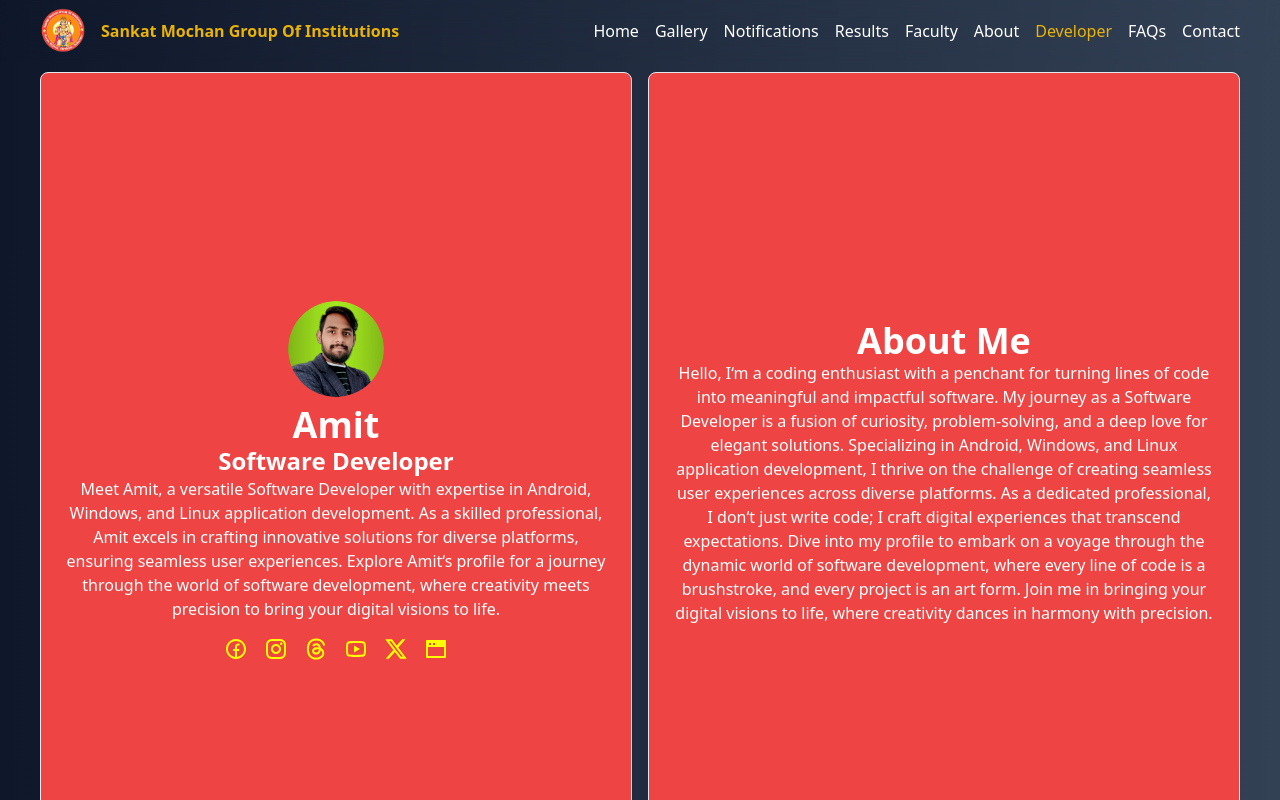
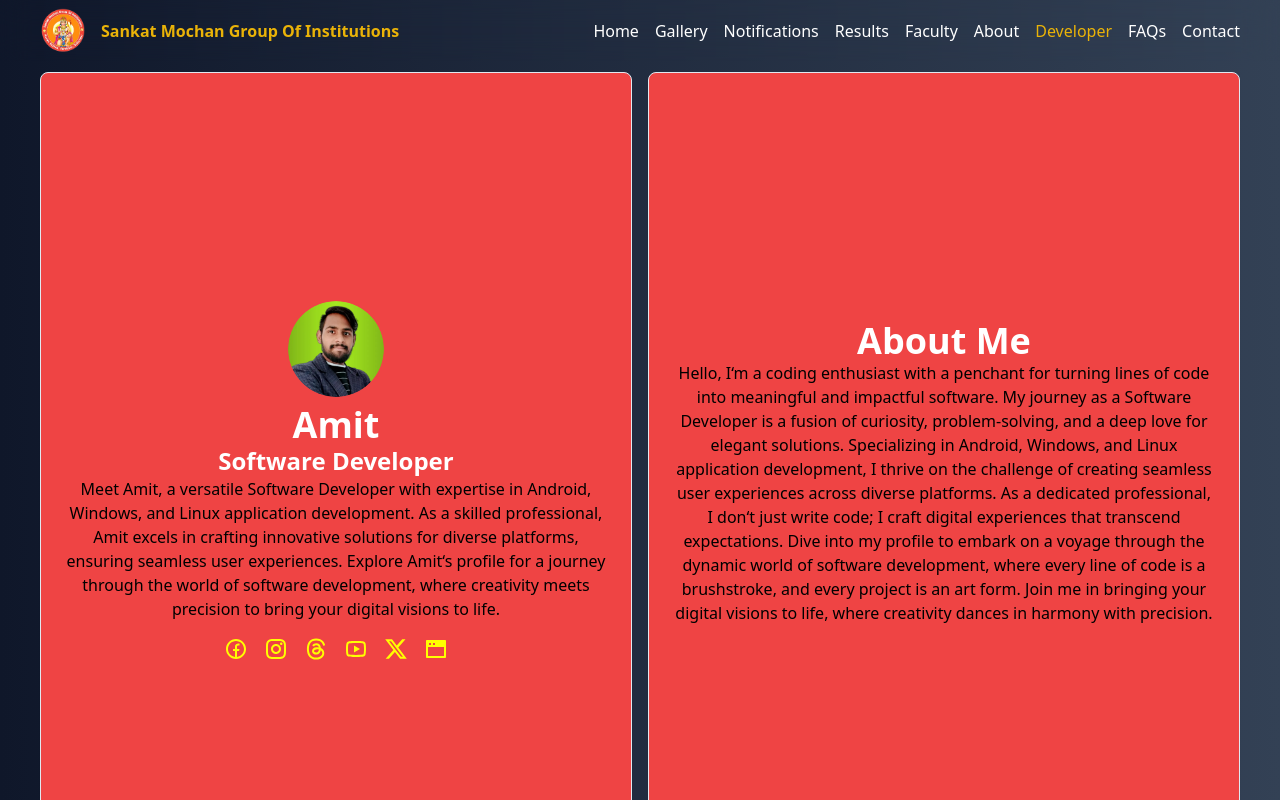
Before and after one commit to studyatsmgoi/smgoi, a Next.js app: page /developer in a window 1280 px wide. Shown: the top 800 px of the page. Built offline with nearby package versions, Linux system fonts and the light colour scheme.

Commit message:
some more required changes
some more data changes

```diff
--- a/src/app/developer/page.tsx
+++ b/src/app/developer/page.tsx
@@ -78,7 +78,7 @@ const developer: React.FC = () => {
             <h1 className="text-2xl font-bold text-white">
               Software Developer
             </h1>
-            <p className="text-white">
+            <p className="text-black font-medium">
               Meet Amit, a versatile Software Developer with expertise in
               Android, Windows, and Linux application development. As a skilled
               professional, Amit excels in crafting innovative solutions for
@@ -93,9 +93,9 @@ const developer: React.FC = () => {
         </Card>
         <Card className="h-auto w-auto bg-red-500 rounded-lg m-2">
           <CardContent>
-            <div className="flex flex-col items-center justify-center h-screen bg-red-500 text-white">
-              <h1 className="text-4xl font-bold">About Me</h1>
-              <p className="text-center">
+            <div className="flex flex-col items-center justify-center h-screen bg-red-500 text-black">
+              <h1 className="text-4xl font-bold text-white">About Me</h1>
+              <p className="text-center font-medium">
                 Hello, I&lsquo;m a coding enthusiast with a penchant for turning lines
                 of code into meaningful and impactful software. My journey as a
                 Software Developer is a fusion of curiosity, problem-solving,
--- a/src/app/robots.ts
+++ b/src/app/robots.ts
@@ -1,4 +1,3 @@
-// File: robots.ts
 
 import { MetadataRoute } from 'next';
 
@@ -26,7 +25,6 @@ export default function robots(): MetadataRoute.Robots {
       {
         userAgent: '*',
         allow: '/',
-        disallow: '/src/',
       },
     ],
     sitemap: 'https://smgoi.com/sitemap.xml',
--- a/src/app/sitemap.ts
+++ b/src/app/sitemap.ts
@@ -6,19 +6,19 @@ export default function sitemap(): MetadataRoute.Sitemap {
       url: 'https://smgoi.com/',
       lastModified: new Date(),
       changeFrequency: 'monthly',
-      priority: 1,
+      priority: 0.5,
     },
     {
       url: 'https://smgoi.com/developer',
       lastModified: new Date(),
       changeFrequency: 'yearly',
-      priority: 1,
+      priority: 0.5,
     },
     {
       url: 'https://smgoi.com/contact',
       lastModified: new Date(),
       changeFrequency: 'yearly',
-      priority: 0.8,
+      priority: 0.5,
     },
     {
       url: 'https://smgoi.com/faq',
@@ -30,13 +30,13 @@ export default function sitemap(): MetadataRoute.Sitemap {
       url: 'https://smgoi.com/about',
       lastModified: new Date(),
       changeFrequency: 'yearly',
-      priority: 0.8,
+      priority: 0.5,
     },
     {
       url: 'https://smgoi.com/faculty',
       lastModified: new Date(),
       changeFrequency: 'monthly',
       priority: 0.5,
-    },
+    }
   ]
 }
--- a/src/components/faculty/departments/englishdepartment.tsx
+++ b/src/components/faculty/departments/englishdepartment.tsx
@@ -20,7 +20,7 @@ export default function EnglishDepartment() {
       <div className="xl:w-1/4 md:w-1/2 p-4">
         <div className="bg-gray-800 bg-opacity-40 p-6 rounded-lg">
           <TeacherProfile name="Shailesh Kumar Pal"
-            role="Assistant Proffessor"
+            role="Assistant Professor"
             image="/departments/english/shailesh.webp"
             bio="Shailesh , skilled assistant proffessor, enriches Sankat Mochan's English Department with expertise, fostering a dynamic and inspiring learning environment." />
         </div>
@@ -67,7 +67,7 @@ export default function EnglishDepartment() {
       </div>
       <div className="xl:w-1/4 md:w-1/2 p-4">
         <div className="bg-gray-800 bg-opacity-40 p-6 rounded-lg">
-          <TeacherProfile name="Khusi Singh"
+          <TeacherProfile name="Khushi Singh"
             role="Assistant Teacher"
             image="/departments/english/khusi.webp"
             bio="Khushi Singh, skilled English Assistant Teacher at Sankat Mochan Group Of Institutions, enriches students with language proficiency and literary appreciation." />
--- a/src/components/faculty/departments/mathsdepartment.tsx
+++ b/src/components/faculty/departments/mathsdepartment.tsx
@@ -27,7 +27,7 @@ export default function MathsDepartment() {
       </div>
       <div className="xl:w-1/4 md:w-1/2 p-4">
         <div className="bg-gray-800 bg-opacity-40 p-6 rounded-lg">
-         <TeacherProfile name="Shiv Kumar"
+         <TeacherProfile name="Shiv Kumar Yadav"
             role="Assistant Teacher"
             image="/departments/mathematics/shivkumar.webp"
             bio="Shiv Kumar, skilled assistant teacher, enriches Sankat Mochan's Mathematics Department with expertise." />
```
Also changed, not shown: 1 other file (tests, documents, lock files or other folders).
